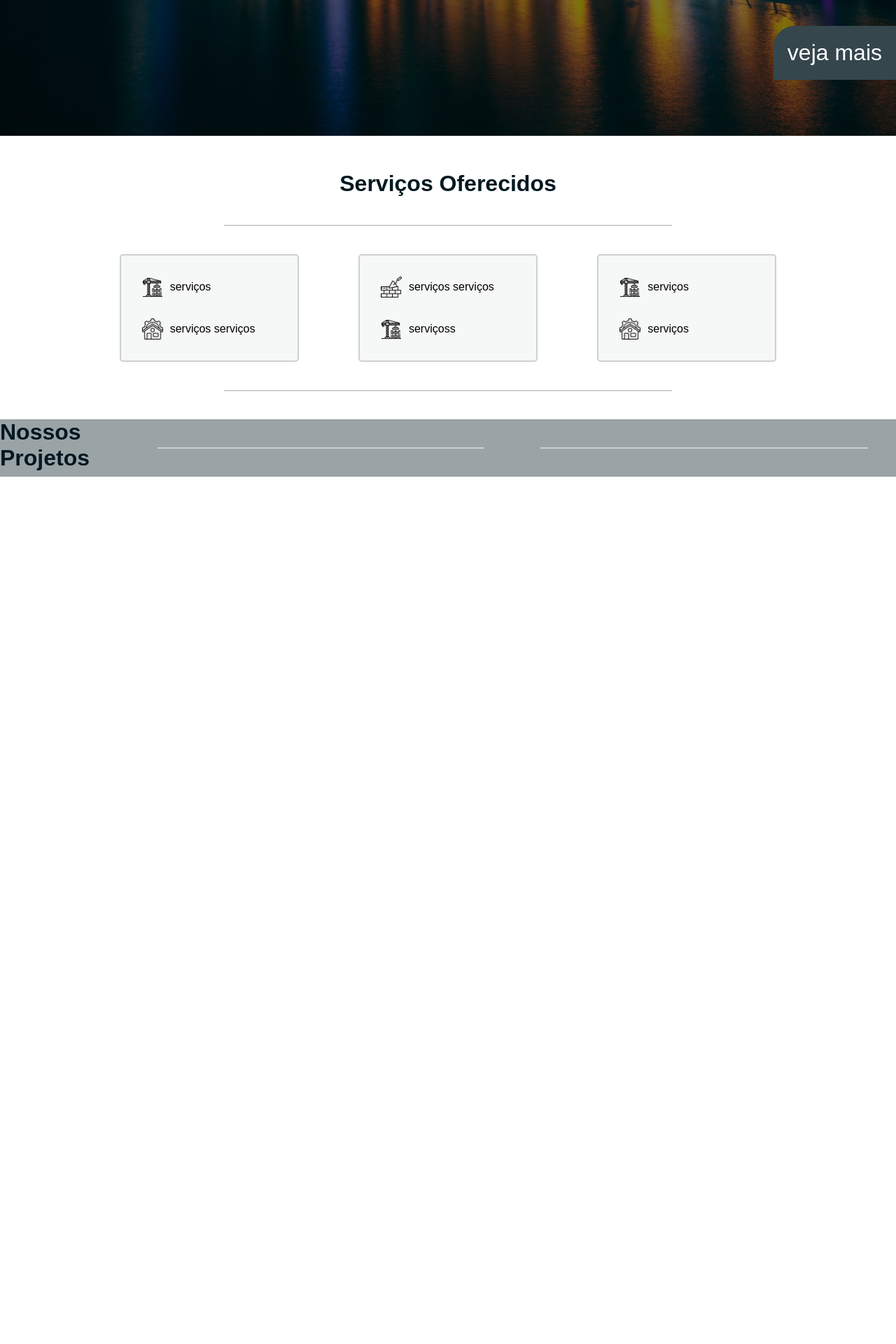
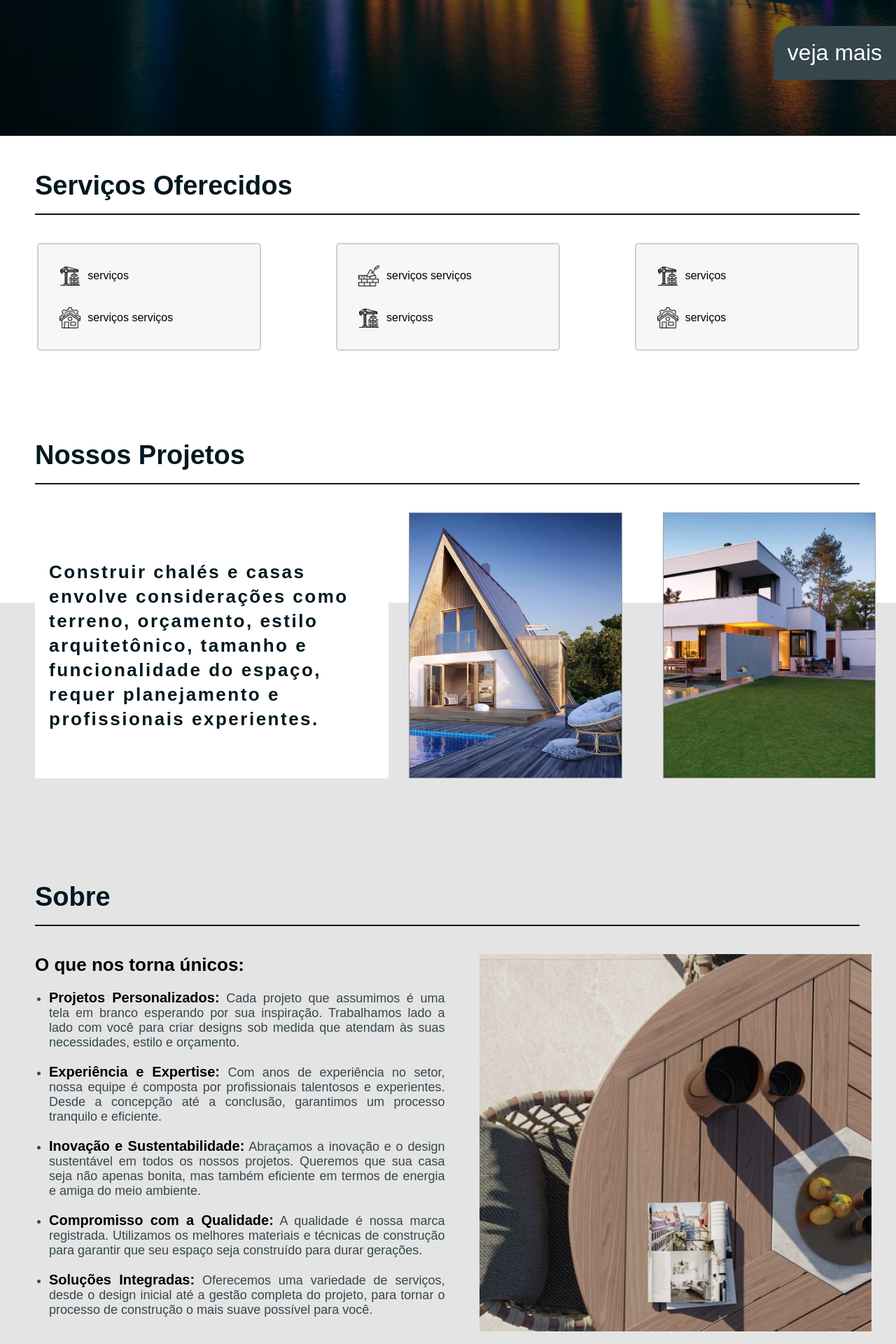
Before and after one commit to leandrosani/leandrocs1.github.io, a PHP site: page / in a window 1280 px wide. Shown: the part 606-2526 px from the top of the page at 70% size. Before the commit the page ends 1287 px from the top, so only its background shows below. Run offline with PHP 8.4, Linux system fonts and the light colour scheme.

Commit message:
atualizando dumonteProjetos

```diff
--- a/projetos/dumonteProjetos/css/style.css
+++ b/projetos/dumonteProjetos/css/style.css
@@ -12,11 +12,16 @@
 	padding: 0;
 	box-sizing: border-box;
 	font-family:'Oswald', sans-serif;
+    scroll-behavior: smooth;
 }
 
 html,body{
 	height: 100%;
-    background: #9AA3A6;
+    background: var(--cor-1);
+}
+
+.scroll{
+    padding-top: 80px;
 }
 
 .max-width-desktop{
@@ -24,14 +29,14 @@ html,body{
 	max-width: 1400px;
 	margin:0 auto;
     display: flex;
-    height: 100%;
+    height: auto;
 }
 
 .header ul{
     display: flex;
 }
 
-li{
+header li{
     list-style: none;
 }
 
@@ -182,34 +187,44 @@ header{
     padding-right: 130px;
 }
 
-.main{
+section{
     width: 100%;
     background-color: var(--cor-1);
     display: flex;
     justify-content: center;
 }
 
-.main .max-width-desktop{
+.section1{
+    padding-bottom: 90px;
+}
+
+section .max-width-desktop{
     display: flex;
     align-items: center;
     margin-top: 50px;
+    margin-bottom: 50px;
     flex-direction: column;
 }
 
 .title{
-    font-size: 32px;
+    align-self: self-start;
+    font-size: 38px;
     font-weight: bold;
     color: var(--cor-6);
+    margin-left: 50px;
 }
 
 .underline{
-    border-bottom: 2px solid var(--cor-2);
-    width: 50%;
-    margin: 40px;
+    border-bottom: 2px solid var(--cor-6);
+    width: 92%;
+    margin-top: 18px;
+    margin-bottom: 40px;
+    margin-left: 50px;
+    align-self: self-start;
 }
 
 .wrap-services{
-    width: 80%;
+    width: 100%;
     display: flex;
     justify-content: space-around;
 }
@@ -239,3 +254,265 @@ header{
     width: 30px;
     margin-right: 10px;
 }
+
+/**************section 2****************/
+
+.section2{
+    background-color:#e4e4e4;
+    margin-top: 220px;
+}
+
+.section2 .max-width-desktop{
+    margin-top: -280px;
+}
+
+.section2 .title{
+    margin-top: 48px;
+}
+
+.section2 .wrap-projects{
+    width: 100%;
+    display: flex;
+    justify-content: space-around;
+    margin-bottom: 48px;
+}
+
+.section2 .wrap-left{
+    display: flex;
+    width: 45%;
+    padding-left: 20px;
+    padding-right: 10px;
+    margin-left: 50px;
+    background-color: var(--cor-1);
+    align-items: center;
+}
+
+.section2 .wrap-left h3{
+    font-size: 26px;
+    color: var(--cor-6);
+    line-height: 35px;
+    letter-spacing: 2.5px;
+}
+
+.section2 .wrap-right{
+    display: flex;
+    width: 65%;
+    justify-content: space-around;
+}
+
+.section2 .wrap-projects1{
+    border: 1px solid var(--cor-3);
+    width: 42%;
+    height: 380px;
+    min-width: 180px;
+    max-width: 330px;
+}
+
+.section2 .wrap-projects2{
+    border: 1px solid var(--cor-3);
+    width: 42%;
+    height: 380px;
+    min-width: 180px;
+    max-width: 330px;
+}
+
+.section2 .project-image{
+    height: 100%;
+    background-size: cover;
+    background-position: right;
+    display: flex;
+    justify-content: center;
+    align-items: center;
+    cursor: pointer;
+    transition: 0.5s;
+}
+
+.section2 .project-name{
+    color: rgba(0, 0, 0, 0.0);
+    width: 100%;
+    background-color: rgba(0, 0, 0, 0.0);
+    height: 100%;
+    display: flex;
+    justify-content: center;
+    align-items: center;
+    transition: 0.5s;
+}
+
+.section2 .project-image:hover{
+    background-position: center;
+}
+
+.section2 .project-image:hover .project-name{
+    background-color: rgba(0, 0, 0, 0.5);
+    color: var(--cor-1);
+}
+
+.section2 .wrap-projects1 .project-image{
+    background-image: url("../images/project-image-chale.webp");
+}
+
+.section2 .wrap-projects2 .project-image{
+    background-image: url("../images/project-image-casa.jpg");
+}
+
+.section3{
+    background-color: #e4e4e4;
+    list-style: disc;
+}
+
+.wrap-sobre h4{
+    font-size: 26px;
+}
+
+
+.wrap-right ul{
+    margin-top: 15px;
+    font-size: 18px;
+}
+
+.wrap-right li{
+    margin: 20px;
+    color: #35464D;
+    text-align: justify;
+}
+
+.wrap-right li b{
+    color: #000000;
+    font-size: 20px;
+}
+
+.section3 .wrap-sobre{
+    width: 100%;
+    display: flex;
+    flex-direction: row-reverse;
+    justify-content: space-around;
+    margin-bottom: 48px;
+}
+
+.section3 .wrap-left{
+    display: flex;
+    width: 45%;
+    padding-left: 20px;
+    margin-right: 35px;
+    background-image: url(/projetos/dumonteProjetos/images/bianco.jpg);
+    background-position: right;
+    align-items: center;
+}
+
+.section3 .wrap-left h3{
+    font-size: 26px;
+    color: var(--cor-6);
+    line-height: 35px;
+    letter-spacing: 2.5px;
+}
+
+.section3 .wrap-right{
+    width: 55%;
+    padding-left: 50px;
+    padding-right: 30px;
+}
+
+
+/*SECTION CONTACT*/
+
+
+.container-contato {
+    width: 100%;
+    margin: 0 auto;
+    padding: 20px;
+    background-color: #fff;
+}
+
+.container-contato h2 {
+    padding-top: 20px;
+    text-align: center;
+    color: var(--cor-6);
+}
+
+.container-contato h3 {
+    color: var(--cor-6);
+    padding-left: 35px;
+}
+
+form{
+    margin-top: 30px;
+    padding: 30px;
+}
+
+.contact-form {
+    margin-top: 30px;
+}
+
+.contact-form label{
+    width: 100%;
+    margin-bottom: 10px;
+    padding: 10px;
+    border-radius: 5px;
+}
+
+.contact-form input, .contact-form textarea {
+    width: 100%;
+    margin-bottom: 10px;
+    padding: 10px;
+    border: 1px solid #ccc;
+    border-radius: 5px;
+    max-width: 100%;
+}
+
+.contact-form textarea{
+    height: 300px;
+    resize: none;
+}
+
+.contact-form button {
+    background-color: var(--cor-2);
+    color: var(--cor-5);
+    border: none;
+    padding: 10px 20px;
+    border-radius: 5px;
+    cursor: pointer;
+}
+
+.contact-form button:hover {
+    background-color: #0056b3;
+}
+
+/********************FOOTER*************************/
+
+
+footer{
+    background-color: #021820;
+    color: var(--cor-1);
+}
+
+footer .footer-area{
+    display: flex;
+    width: 100%;
+    flex-direction: row;
+    padding: 60px;
+    list-style: none;
+}
+
+footer .footer-area .footer-left{
+    width: 50%;
+    display: flex;
+    align-items: start;
+    justify-content: center;
+    flex-direction: column;
+}
+
+.footer-section{
+    width: 80%;
+}
+
+footer .footer-area .footer-right{
+    width: 50%;
+    display: flex;
+    align-items: end;
+    justify-content: center;
+    flex-direction: column;
+}
+
+footer .footer-area .footer-right li{
+    list-style: none;
+}
--- a/projetos/dumonteProjetos/index.html
+++ b/projetos/dumonteProjetos/index.html
@@ -18,10 +18,10 @@
                 <nav class="nav">
                     <ul class="menu">
                         <li><a href="#">Home</a></li>
-                        <li><a href="#">Serviços</a></li>
-                        <li><a href="#">Projetos</a></li>
-                        <li><a href="#">Sobre</a></li>
-                        <li><a href="#">Contato</a></li>
+                        <li><a class="servicos">Serviços</a></li>
+                        <li><a class="projetos">Projetos</a></li>
+                        <li><a class="sobre">Sobre</a></li>
+                        <li><a class="contato">Contato</a></li>
                     </ul>
                 </nav>
             </div>
@@ -93,8 +93,7 @@
 
     </header>
 
-
-    <main class="main">
+    <section class="section1" id="section1">
         <div class="max-width-desktop">
             <div class="title">Serviços Oferecidos</div>
             <div class="underline"></div>
@@ -140,20 +139,147 @@
                     </ul>
                 </div>
             </div>
-            <div class="underline"></div>
         </div>
-    </main>
+    </section>
 
-    <section class="project">
+    <section class="section2" id="section2">
         <div class="max-width-desktop">
             <div class="title">Nossos Projetos</div>
             <div class="underline"></div>
+            <div class="wrap-projects">
 
-            <div class="underline"></div>
+                <div class="wrap-left">
+                    <h3>
+                        Construir chalés e casas envolve considerações como terreno,
+                        orçamento, estilo arquitetônico,
+                        tamanho e funcionalidade do espaço, requer planejamento e
+                        profissionais experientes.
+                    </h3>
+                </div>
+
+                <div class="wrap-right">
+                    <div class="wrap-projects1">
+                        <div class="project-image">
+                            <div class="project-name">
+                                <h2>Chalés</h2>
+                            </div>
+                        </div>
+                    </div>
+
+                    <div class="wrap-projects2">
+                        <div class="project-image">
+                            <div class="project-name">
+                                <h2>Casas</h2>
+                            </div>
+                        </div>
+                    </div>
+                </div>
+
+
+            </div>
         </div>
     </section>
 
+    <section class="section3" id="section3">
+        <div class="max-width-desktop">
+            <div class="title">Sobre</div>
+            <div class="underline"></div>
+            <div class="wrap-sobre">
+                    <div class="wrap-left">
+                        <!--
+                            <h3>
+                            Na Dumonte Projetos, nós compreendemos que a construção de um lar é muito mais do que erguer paredes e telhados. É sobre dar vida a visões, criar espaços onde memórias serão feitas e proporcionar conforto duradouro. Somos uma equipe apaixonada de arquitetos, engenheiros e designers dedicados a transformar seus sonhos em realidade.
+                        </h3>
+                        -->
+                    </div>
+
+                    <div class="wrap-right">
+                        <h4>O que nos torna únicos:</h4>
+
+                        <ul>
+                            <li><b>Projetos Personalizados:</b> Cada projeto que assumimos é uma tela em branco esperando por sua inspiração. Trabalhamos lado a lado com você para criar designs sob medida que atendam às suas necessidades, estilo e orçamento.
+                            </li>
+
+                            <li><b>Experiência e Expertise:</b> Com anos de experiência no setor, nossa equipe é composta por profissionais talentosos e experientes. Desde a concepção até a conclusão, garantimos um processo tranquilo e eficiente.
+                            </li>
+
+                            <li><b>Inovação e Sustentabilidade:</b> Abraçamos a inovação e o design sustentável em todos os nossos projetos. Queremos que sua casa seja não apenas bonita, mas também eficiente em termos de energia e amiga do meio ambiente.
+                            </li>
+
+                            <li><b>Compromisso com a Qualidade:</b> A qualidade é nossa marca registrada. Utilizamos os melhores materiais e técnicas de construção para garantir que seu espaço seja construído para durar gerações.
+                            </li>
+
+                            <li><b>Soluções Integradas:</b> Oferecemos uma variedade de serviços, desde o design inicial até a gestão completa do projeto, para tornar o processo de construção o mais suave possível para você.
+                            </li>
+                        </ul>
+                       <!-- <h4>Nossa Missão:</h4>
+
+                        Na Dumonte Projetos, nossa missão é criar lares que não apenas atendam às necessidades de nossos clientes, mas também superem suas expectativas. Estamos comprometidos em transformar suas ideias em realidade e entregar projetos que refletem a essência e personalidade de cada cliente.
+
+                        Se você está procurando uma equipe apaixonada, criativa e comprometida para tornar seu sonho de um chalé ou casa perfeita uma realidade, entre em contato conosco. Estamos ansiosos para trabalhar com você na criação do espaço que você sempre desejou.-->
+                    </div>
+                </div>
+            </div>
+        </div>
+    </section>
+
+    <div class="max-width-desktop">
+        <div class="container-contato">
+            <h2 class="title">Entre em Contato Conosco</h2>
+            <div class="contact-form">
+                <h3>Formulário de Contato</h3>
+                <form action="#" method="post">
+                    <label for="name">Nome:</label>
+                    <input type="text" id="name" name="name" required>
+                    <label for="email">E-mail:</label>
+                    <input type="email" id="email" name="email" required>
+                    <label for="message">Mensagem:</label>
+                    <textarea id="message" name="message" rows="4" required></textarea>
+                    <button type="submit">Enviar Mensagem</button>
+                </form>
+            </div>
+        </div>
+    </div>
+
+    <footer>
+    <div class="max-width-desktop">
+        <div class="footer-area">
+            <div class="footer-left">
+                <h4>Sobre Nós</h4>
+                <p>Conheça nossa empresa e nossa equipe.</p>
+
+                <div class="footer-section">
+                    <h4>Informações de Contato</h4>
+                    <address>
+                        <p>Endereço: [Insira o endereço da sua empresa aqui]</p>
+                        <p>Telefone: [Insira o número de telefone da sua empresa aqui]</p>
+                        <p>E-mail: [Insira o endereço de e-mail da sua empresa aqui]</p>
+                    </address>
+                </div>
+            </div>
+
+            <div class="footer-right">
+                <div class="footer-section">
+                    <h4>Horário de Atendimento</h4>
+                    <ul>
+                        <li><strong>Segunda-feira a Sexta-feira:</strong>09:00 às 18:00</li>
+                        <li><strong>Sábado:</strong> Até às 12:00 </li>
+                    </ul>
+
+                    <h4>Recursos</h4>
+                    <ul>
+                        <li><a href="#">Blog</a></li>
+                        <li><a href="#">Portfólio</a></li>
+                        <li><a href="#">Depoimentos</a></li>
+                    </ul>
+
+                </div>
+            </div>
+        </div>
+    </div>
+    </footer>
+
+
     <script src="js/script.js"></script>
-
 </body>
 </html>
```
Also changed, not shown: projetos/Transportador liberação/containers.html (added, +48 -0 lines), projetos/Transportador liberação/index.html (added, +37 -0 lines), projetos/Transportador liberação/interface.html (added, +18 -0 lines), projetos/dumonteProjetos/js/script.js (+44 -0 lines), projetos/dumonteProjetos/images/project-image-casa.jpg (added), projetos/dumonteProjetos/images/project-image-chale.webp (added).
